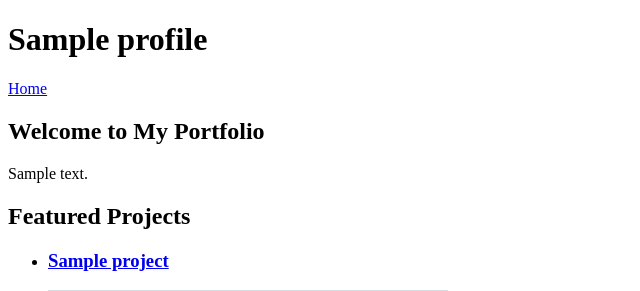
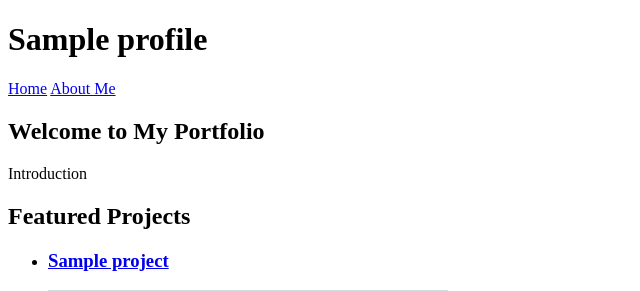
Before and after one commit to JesseVahlfors/Portfolio_project, a Django app: template Home/templates/home/main_page.html in a window 1280 px wide. Shown: the top 291 px of the page, without its empty margins (0-640 px from the left). Run offline with Django 5.2, Linux system fonts and the light colour scheme; the template is opened without the code that fills it: most values are stand-ins (such as "Sample title", 1, 10 or a date in 2020); grey boxes marked "Sample" are stand-in pictures.

Commit message:
Update main page template to replace bio with static introduction and add About Me link in navigation

```diff
--- a/Home/templates/home/main_page.html
+++ b/Home/templates/home/main_page.html
@@ -5,7 +5,7 @@
 {% block content %}
 <section>
     <h2>Welcome to My Portfolio</h2>
-    <p>{{ profile.bio }}</p>
+    <p>Introduction</p>
 </section>
 <section>
     <h2>Featured Projects</h2>
--- a/templates/base.html
+++ b/templates/base.html
@@ -24,6 +24,7 @@
         </h1>
         <nav>
             <a href="{% url 'home/main_page' %}">Home</a>
+            <a href="{% url 'home/profile' %}">About Me</a>
         </nav>
     </header>
     <main>
```
